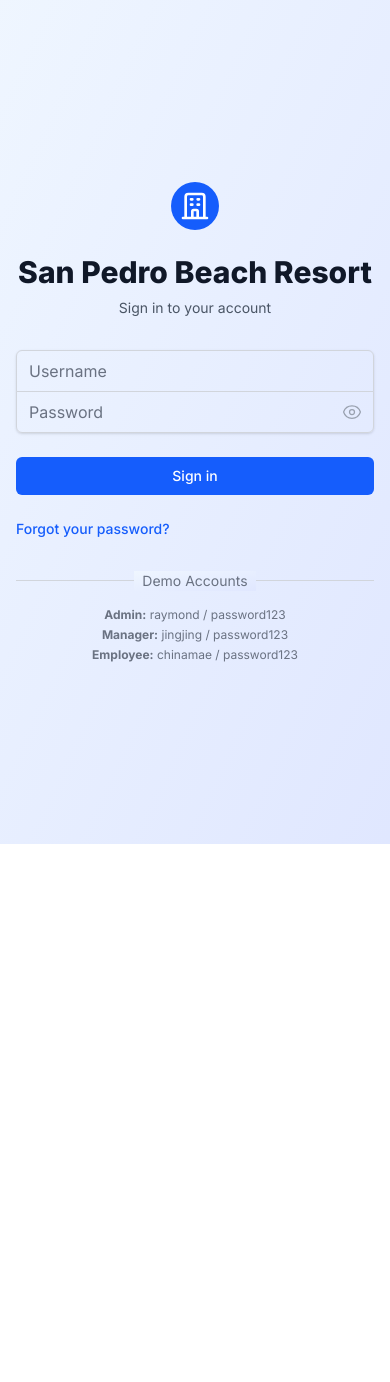
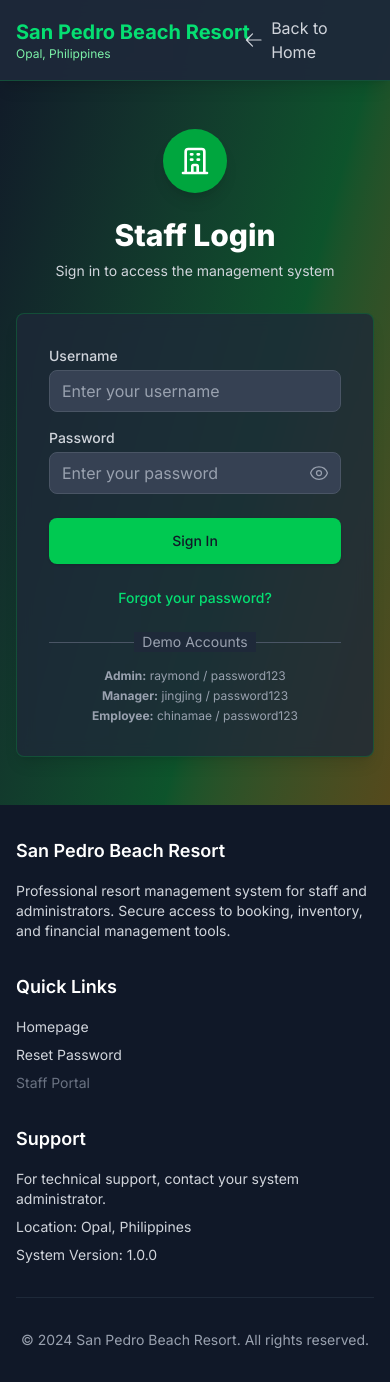
Before and after one commit to nxgdevllc/proj-spbr-booking, a Next.js app: page /login in a window 390 px wide. Before the commit the page ends 844 px from the top, so only its background shows below. Built offline with nearby package versions, Linux system fonts and the light colour scheme; no server answers.

Commit message:
feat: update login page with dark theme, navigation header, and footer to match homepage design

```diff
--- a/src/app/login/page.tsx
+++ b/src/app/login/page.tsx
@@ -2,8 +2,9 @@
 
 import { useState, useEffect } from 'react'
 import { useRouter } from 'next/navigation'
+import Link from 'next/link'
 import { loginUser, isAuthenticated } from '@/lib/auth'
-import { EyeIcon, EyeSlashIcon } from '@heroicons/react/24/outline'
+import { EyeIcon, EyeSlashIcon, ArrowLeftIcon } from '@heroicons/react/24/outline'
 
 export default function LoginPage() {
   const [username, setUsername] = useState('')
@@ -41,26 +42,55 @@ export default function LoginPage() {
   }
 
   return (
-    <div className="min-h-screen bg-gradient-to-br from-blue-50 to-indigo-100 flex items-center justify-center py-12 px-4 sm:px-6 lg:px-8">
+    <div className="min-h-screen bg-gradient-to-br from-gray-900 via-green-900 to-yellow-900">
+      {/* Navigation Header */}
+      <header className="bg-gray-800/95 backdrop-blur-sm shadow-lg border-b border-green-600/30">
+        <div className="max-w-7xl mx-auto px-4 sm:px-6 lg:px-8">
+          <div className="flex justify-between items-center py-4">
+            <div className="flex items-center">
+              <div className="flex-shrink-0">
+                <h1 className="text-xl md:text-2xl font-bold text-green-400">
+                  San Pedro Beach Resort
+                </h1>
+                <p className="text-xs md:text-sm text-green-300">Opal, Philippines</p>
+              </div>
+            </div>
+
+            <div className="flex items-center space-x-4">
+              <Link
+                href="/"
+                className="flex items-center text-gray-300 hover:text-green-400 transition-colors"
+              >
+                <ArrowLeftIcon className="h-5 w-5 mr-2" />
+                Back to Home
+              </Link>
+            </div>
+          </div>
+        </div>
+      </header>
+
+      {/* Login Form */}
+      <div className="flex items-center justify-center py-12 px-4 sm:px-6 lg:px-8">
         <div className="max-w-md w-full space-y-8">
           <div>
-          <div className="mx-auto h-12 w-12 bg-blue-600 rounded-full flex items-center justify-center">
+            <div className="mx-auto h-16 w-16 bg-green-600 rounded-full flex items-center justify-center shadow-lg">
               <svg className="h-8 w-8 text-white" fill="none" stroke="currentColor" viewBox="0 0 24 24">
                 <path strokeLinecap="round" strokeLinejoin="round" strokeWidth={2} d="M19 21V5a2 2 0 00-2-2H7a2 2 0 00-2 2v16m14 0h2m-2 0h-5m-9 0H3m2 0h5M9 7h1m-1 4h1m4-4h1m-1 4h1m-5 10v-5a1 1 0 011-1h2a1 1 0 011 1v5m-4 0h4" />
               </svg>
             </div>
-          <h2 className="mt-6 text-center text-3xl font-extrabold text-gray-900">
-            San Pedro Beach Resort
+            <h2 className="mt-6 text-center text-3xl font-extrabold text-white">
+              Staff Login
             </h2>
-          <p className="mt-2 text-center text-sm text-gray-600">
-            Sign in to your account
+            <p className="mt-2 text-center text-sm text-gray-300">
+              Sign in to access the management system
             </p>
           </div>
 
-        <form className="mt-8 space-y-6" onSubmit={handleSubmit}>
-          <div className="rounded-md shadow-sm -space-y-px">
+          <div className="bg-gray-800/80 backdrop-blur-sm rounded-lg shadow-lg p-8 border border-green-600/30">
+            <form className="space-y-6" onSubmit={handleSubmit}>
+              <div className="space-y-4">
                 <div>
-              <label htmlFor="username" className="sr-only">
+                  <label htmlFor="username" className="block text-sm font-medium text-gray-300 mb-1">
                     Username
                   </label>
                   <input
@@ -68,14 +98,14 @@ export default function LoginPage() {
                     name="username"
                     type="text"
                     required
-                className="appearance-none rounded-none relative block w-full px-3 py-2 border border-gray-300 placeholder-gray-500 text-gray-900 rounded-t-md focus:outline-none focus:ring-blue-500 focus:border-blue-500 focus:z-10 sm:text-sm"
-                placeholder="Username"
+                    className="w-full px-3 py-2 border border-gray-600 rounded-lg bg-gray-700 text-white placeholder-gray-400 focus:outline-none focus:ring-2 focus:ring-green-500 focus:border-transparent"
+                    placeholder="Enter your username"
                     value={username}
                     onChange={(e) => setUsername(e.target.value)}
                   />
                 </div>
                 <div className="relative">
-              <label htmlFor="password" className="sr-only">
+                  <label htmlFor="password" className="block text-sm font-medium text-gray-300 mb-1">
                     Password
                   </label>
                   <input
@@ -83,30 +113,30 @@ export default function LoginPage() {
                     name="password"
                     type={showPassword ? 'text' : 'password'}
                     required
-                className="appearance-none rounded-none relative block w-full px-3 py-2 border border-gray-300 placeholder-gray-500 text-gray-900 rounded-b-md focus:outline-none focus:ring-blue-500 focus:border-blue-500 focus:z-10 sm:text-sm"
-                placeholder="Password"
+                    className="w-full px-3 py-2 border border-gray-600 rounded-lg bg-gray-700 text-white placeholder-gray-400 focus:outline-none focus:ring-2 focus:ring-green-500 focus:border-transparent pr-10"
+                    placeholder="Enter your password"
                     value={password}
                     onChange={(e) => setPassword(e.target.value)}
                   />
                   <button
                     type="button"
-                className="absolute inset-y-0 right-0 pr-3 flex items-center"
+                    className="absolute inset-y-0 right-0 pr-3 flex items-center top-6"
                     onClick={() => setShowPassword(!showPassword)}
                   >
                     {showPassword ? (
-                  <EyeSlashIcon className="h-5 w-5 text-gray-400" />
+                      <EyeSlashIcon className="h-5 w-5 text-gray-400 hover:text-gray-300" />
                     ) : (
-                  <EyeIcon className="h-5 w-5 text-gray-400" />
+                      <EyeIcon className="h-5 w-5 text-gray-400 hover:text-gray-300" />
                     )}
                   </button>
                 </div>
               </div>
 
               {error && (
-            <div className="rounded-md bg-red-50 p-4">
+                <div className="rounded-lg bg-red-900/50 border border-red-600/30 p-4">
                   <div className="flex">
                     <div className="ml-3">
-                  <h3 className="text-sm font-medium text-red-800">
+                      <h3 className="text-sm font-medium text-red-300">
                         {error}
                       </h3>
                     </div>
@@ -118,21 +148,21 @@ export default function LoginPage() {
                 <button
                   type="submit"
                   disabled={loading}
-              className="group relative w-full flex justify-center py-2 px-4 border border-transparent text-sm font-medium rounded-md text-white bg-blue-600 hover:bg-blue-700 focus:outline-none focus:ring-2 focus:ring-offset-2 focus:ring-blue-500 disabled:opacity-50 disabled:cursor-not-allowed"
+                  className="w-full flex justify-center py-3 px-4 border border-transparent rounded-lg shadow-sm text-sm font-medium text-gray-900 bg-green-500 hover:bg-green-600 focus:outline-none focus:ring-2 focus:ring-offset-2 focus:ring-green-500 disabled:opacity-50 disabled:cursor-not-allowed transition-colors"
                 >
                   {loading ? (
-                <div className="animate-spin rounded-full h-5 w-5 border-b-2 border-white"></div>
+                    <div className="animate-spin rounded-full h-5 w-5 border-b-2 border-gray-900"></div>
                   ) : (
-                'Sign in'
+                    'Sign In'
                   )}
                 </button>
               </div>
 
-          <div className="flex items-center justify-between">
+              <div className="flex items-center justify-center">
                 <div className="text-sm">
-              <a href="/forgot-password" className="font-medium text-blue-600 hover:text-blue-500">
+                  <Link href="/forgot-password" className="font-medium text-green-400 hover:text-green-300 transition-colors">
                     Forgot your password?
-              </a>
+                  </Link>
                 </div>
               </div>
             </form>
@@ -140,15 +170,15 @@ export default function LoginPage() {
             <div className="mt-6">
               <div className="relative">
                 <div className="absolute inset-0 flex items-center">
-              <div className="w-full border-t border-gray-300" />
+                  <div className="w-full border-t border-gray-600" />
                 </div>
                 <div className="relative flex justify-center text-sm">
-              <span className="px-2 bg-gradient-to-br from-blue-50 to-indigo-100 text-gray-500">
+                  <span className="px-2 bg-gray-800 text-gray-400">
                     Demo Accounts
                   </span>
                 </div>
               </div>
-          <div className="mt-4 text-xs text-gray-500 text-center space-y-1">
+              <div className="mt-4 text-xs text-gray-400 text-center space-y-1">
                 <p><strong>Admin:</strong> raymond / password123</p>
                 <p><strong>Manager:</strong> jingjing / password123</p>
                 <p><strong>Employee:</strong> chinamae / password123</p>
@@ -156,5 +186,56 @@ export default function LoginPage() {
             </div>
           </div>
         </div>
+      </div>
+
+      {/* Footer */}
+      <footer className="bg-gray-900 text-white mt-auto">
+        <div className="max-w-7xl mx-auto px-4 sm:px-6 lg:px-8 py-8">
+          <div className="grid grid-cols-1 md:grid-cols-3 gap-8">
+            <div>
+              <h4 className="text-lg font-semibold mb-4">San Pedro Beach Resort</h4>
+              <p className="text-gray-300 text-sm">
+                Professional resort management system for staff and administrators.
+                Secure access to booking, inventory, and financial management tools.
+              </p>
+            </div>
+
+            <div>
+              <h4 className="text-lg font-semibold mb-4">Quick Links</h4>
+              <ul className="space-y-2 text-sm text-gray-300">
+                <li>
+                  <Link href="/" className="hover:text-green-400 transition-colors">
+                    Homepage
+                  </Link>
+                </li>
+                <li>
+                  <Link href="/forgot-password" className="hover:text-green-400 transition-colors">
+                    Reset Password
+                  </Link>
+                </li>
+                <li>
+                  <span className="text-gray-500">Staff Portal</span>
+                </li>
+              </ul>
+            </div>
+
+            <div>
+              <h4 className="text-lg font-semibold mb-4">Support</h4>
+              <div className="space-y-2 text-sm text-gray-300">
+                <p>For technical support, contact your system administrator.</p>
+                <p>Location: Opal, Philippines</p>
+                <p>System Version: 1.0.0</p>
+              </div>
+            </div>
+          </div>
+
+          <div className="border-t border-gray-800 mt-8 pt-8 text-center">
+            <p className="text-gray-400 text-sm">
+              © 2024 San Pedro Beach Resort. All rights reserved.
+            </p>
+          </div>
+        </div>
+      </footer>
+    </div>
   )
 }
--- a/src/app/page.tsx
+++ b/src/app/page.tsx
@@ -122,17 +122,17 @@ export default function Home() {
   }
 
   return (
-    <div className="min-h-screen bg-gradient-to-br from-green-50 via-yellow-50 to-green-100">
+    <div className="min-h-screen bg-gradient-to-br from-gray-900 via-green-900 to-yellow-900">
       {/* Desktop Navigation */}
-      <header className="hidden md:block bg-white shadow-md border-b border-green-200">
+      <header className="hidden md:block bg-gray-800/95 backdrop-blur-sm shadow-lg border-b border-green-600/30">
         <div className="max-w-7xl mx-auto px-4 sm:px-6 lg:px-8">
           <div className="flex justify-between items-center py-4">
             <div className="flex items-center">
               <div className="flex-shrink-0">
-                <h1 className="text-2xl font-bold text-green-800">
+                <h1 className="text-2xl font-bold text-green-400">
                   San Pedro Beach Resort
                 </h1>
-                <p className="text-sm text-green-600">Opal, Philippines</p>
+                <p className="text-sm text-green-300">Opal, Philippines</p>
               </div>
             </div>
 
@@ -141,8 +141,8 @@ export default function Home() {
                 onClick={() => setActiveSection('hero')}
                 className={`text-sm font-medium transition-colors ${
                   activeSection === 'hero'
-                    ? 'text-green-700 border-b-2 border-green-600'
-                    : 'text-gray-700 hover:text-green-600'
+                    ? 'text-green-400 border-b-2 border-green-400'
+                    : 'text-gray-300 hover:text-green-400'
                 }`}
               >
                 Home
@@ -151,8 +151,8 @@ export default function Home() {
                 onClick={() => setActiveSection('booking')}
                 className={`text-sm font-medium transition-colors ${
                   activeSection === 'booking'
-                    ? 'text-green-700 border-b-2 border-green-600'
-                    : 'text-gray-700 hover:text-green-600'
+                    ? 'text-green-400 border-b-2 border-green-400'
+                    : 'text-gray-300 hover:text-green-400'
                 }`}
               >
                 Book Now
@@ -161,8 +161,8 @@ export default function Home() {
                 onClick={() => setActiveSection('store')}
                 className={`text-sm font-medium transition-colors ${
                   activeSection === 'store'
-                    ? 'text-green-700 border-b-2 border-green-600'
-                    : 'text-gray-700 hover:text-green-600'
+                    ? 'text-green-400 border-b-2 border-green-400'
+                    : 'text-gray-300 hover:text-green-400'
                 }`}
               >
                 Store
@@ -171,8 +171,8 @@ export default function Home() {
                 onClick={() => setActiveSection('contact')}
                 className={`text-sm font-medium transition-colors ${
                   activeSection === 'contact'
-                    ? 'text-green-700 border-b-2 border-green-600'
-                    : 'text-gray-700 hover:text-green-600'
+                    ? 'text-green-400 border-b-2 border-green-400'
+                    : 'text-gray-300 hover:text-green-400'
                 }`}
               >
                 Contact
@@ -197,15 +197,15 @@ export default function Home() {
       </header>
 
       {/* Mobile Navigation */}
-      <header className="md:hidden bg-white shadow-md border-b border-green-200">
+      <header className="md:hidden bg-gray-800/95 backdrop-blur-sm shadow-lg border-b border-green-600/30">
         <div className="max-w-7xl mx-auto px-4 sm:px-6 lg:px-8">
           <div className="flex justify-between items-center py-3">
             <div className="flex items-center">
               <div className="flex-shrink-0">
-                <h1 className="text-lg font-bold text-green-800">
+                <h1 className="text-lg font-bold text-green-400">
                   San Pedro Beach Resort
                 </h1>
-                <p className="text-xs text-green-600">Opal, Philippines</p>
+                <p className="text-xs text-green-300">Opal, Philippines</p>
               </div>
             </div>
 
@@ -242,7 +242,7 @@ export default function Home() {
 
         {/* Mobile Menu Dropdown */}
         {mobileMenuOpen && (
-          <div className="bg-white border-t border-green-200 shadow-lg">
+          <div className="bg-gray-800/95 backdrop-blur-sm border-t border-green-600/30 shadow-lg">
             <div className="max-w-7xl mx-auto px-4 py-3">
               <div className="flex flex-col space-y-1">
                                  <button
@@ -252,8 +252,8 @@ export default function Home() {
                    }}
                    className={`text-left py-3 px-4 rounded-lg text-sm font-medium transition-colors ${
                      activeSection === 'hero'
-                      ? 'bg-green-100 text-green-700'
-                      : 'text-gray-700 hover:bg-green-50 hover:text-green-600'
+                       ? 'bg-green-900/50 text-green-400'
+                       : 'text-gray-300 hover:bg-green-900/30 hover:text-green-400'
                    }`}
                  >
                    🏠 Home
@@ -265,8 +265,8 @@ export default function Home() {
                    }}
                    className={`text-left py-3 px-4 rounded-lg text-sm font-medium transition-colors ${
                      activeSection === 'booking'
-                      ? 'bg-green-100 text-green-700'
-                      : 'text-gray-700 hover:bg-green-50 hover:text-green-600'
+                       ? 'bg-green-900/50 text-green-400'
+                       : 'text-gray-300 hover:bg-green-900/30 hover:text-green-400'
                    }`}
                  >
                    📅 Book Now
@@ -278,8 +278,8 @@ export default function Home() {
                    }}
                    className={`text-left py-3 px-4 rounded-lg text-sm font-medium transition-colors ${
                      activeSection === 'store'
-                      ? 'bg-green-100 text-green-700'
-                      : 'text-gray-700 hover:bg-green-50 hover:text-green-600'
+                       ? 'bg-green-900/50 text-green-400'
+                       : 'text-gray-300 hover:bg-green-900/30 hover:text-green-400'
                    }`}
                  >
                    🛍️ Store
@@ -291,8 +291,8 @@ export default function Home() {
                    }}
                    className={`text-left py-3 px-4 rounded-lg text-sm font-medium transition-colors ${
                      activeSection === 'contact'
-                      ? 'bg-green-100 text-green-700'
-                      : 'text-gray-700 hover:bg-green-50 hover:text-green-600'
+                       ? 'bg-green-900/50 text-green-400'
+                       : 'text-gray-300 hover:bg-green-900/30 hover:text-green-400'
                    }`}
                  >
                    📞 Contact
@@ -306,7 +306,7 @@ export default function Home() {
       {/* Hero Section */}
       {activeSection === 'hero' && (
         <section className="relative min-h-screen flex items-center justify-center">
-          <div className="absolute inset-0 bg-gradient-to-r from-green-800/30 to-yellow-600/30"></div>
+          <div className="absolute inset-0 bg-gradient-to-r from-black/40 to-green-900/40"></div>
           <div className="relative max-w-7xl mx-auto px-4 sm:px-6 lg:px-8 text-center">
             <div className="mb-8">
               <SunIcon className="h-16 w-16 text-yellow-400 mx-auto mb-4" />
@@ -320,24 +320,24 @@ export default function Home() {
             </div>
 
                            <div className="grid grid-cols-1 md:grid-cols-3 gap-6 mb-12">
-                 <div className="bg-white/90 backdrop-blur-sm rounded-lg shadow-lg p-6">
-                   <div className="h-12 w-12 text-green-600 mx-auto mb-4 flex items-center justify-center">
+                 <div className="bg-gray-800/80 backdrop-blur-sm rounded-lg shadow-lg p-6 border border-green-600/30">
+                   <div className="h-12 w-12 text-green-400 mx-auto mb-4 flex items-center justify-center">
                      <span className="text-2xl">🌊</span>
                    </div>
-                   <h3 className="text-lg font-semibold text-gray-900 mb-2">Beachfront Location</h3>
-                   <p className="text-gray-600">Direct access to pristine beaches with crystal clear waters</p>
+                   <h3 className="text-lg font-semibold text-white mb-2">Beachfront Location</h3>
+                   <p className="text-gray-300">Direct access to pristine beaches with crystal clear waters</p>
                  </div>
-                 <div className="bg-white/90 backdrop-blur-sm rounded-lg shadow-lg p-6">
-                   <div className="h-12 w-12 text-yellow-600 mx-auto mb-4 flex items-center justify-center">
+                 <div className="bg-gray-800/80 backdrop-blur-sm rounded-lg shadow-lg p-6 border border-yellow-600/30">
+                   <div className="h-12 w-12 text-yellow-400 mx-auto mb-4 flex items-center justify-center">
                      <span className="text-2xl">🏖️</span>
                    </div>
-                   <h3 className="text-lg font-semibold text-gray-900 mb-2">Comfortable Accommodations</h3>
-                   <p className="text-gray-600">Cozy rooms and cottages perfect for families and groups</p>
+                   <h3 className="text-lg font-semibold text-white mb-2">Comfortable Accommodations</h3>
+                   <p className="text-gray-300">Cozy rooms and cottages perfect for families and groups</p>
                  </div>
-                 <div className="bg-white/90 backdrop-blur-sm rounded-lg shadow-lg p-6">
-                   <StarIcon className="h-12 w-12 text-green-600 mx-auto mb-4" />
-                   <h3 className="text-lg font-semibold text-gray-900 mb-2">5-Star Experience</h3>
-                   <p className="text-gray-600">Exceptional service and amenities for your perfect stay</p>
+                 <div className="bg-gray-800/80 backdrop-blur-sm rounded-lg shadow-lg p-6 border border-green-600/30">
+                   <StarIcon className="h-12 w-12 text-green-400 mx-auto mb-4" />
+                   <h3 className="text-lg font-semibold text-white mb-2">5-Star Experience</h3>
+                   <p className="text-gray-300">Exceptional service and amenities for your perfect stay</p>
                  </div>
                </div>
 
@@ -361,33 +361,33 @@ export default function Home() {
 
       {/* Booking Section */}
       {activeSection === 'booking' && (
-        <section className="py-16 bg-white">
+        <section className="py-16 bg-gray-900">
           <div className="max-w-7xl mx-auto px-4 sm:px-6 lg:px-8">
             <div className="text-center mb-12">
-              <h2 className="text-4xl font-bold text-gray-900 mb-4">Book Your Perfect Stay</h2>
-              <p className="text-xl text-gray-600">Choose your dates and accommodation for an unforgettable experience</p>
+              <h2 className="text-4xl font-bold text-white mb-4">Book Your Perfect Stay</h2>
+              <p className="text-xl text-gray-300">Choose your dates and accommodation for an unforgettable experience</p>
             </div>
 
-                         <div className="bg-gradient-to-r from-green-50 to-yellow-50 rounded-xl shadow-lg p-8">
+                         <div className="bg-gradient-to-r from-gray-800 to-gray-700 rounded-xl shadow-lg p-8 border border-green-600/30">
               <form onSubmit={submitBooking} className="grid grid-cols-1 md:grid-cols-5 gap-4 mb-8">
                 <div>
-                  <label className="block text-sm font-medium text-gray-700 mb-1">Check-in</label>
+                                     <label className="block text-sm font-medium text-gray-300 mb-1">Check-in</label>
                                      <input
                      type="date"
                      required
                      value={booking.checkIn}
                      onChange={e => setBooking({ ...booking, checkIn: e.target.value })}
-                     className="w-full border border-gray-300 rounded-lg px-3 py-2 focus:outline-none focus:ring-2 focus:ring-green-500"
+                     className="w-full border border-gray-600 rounded-lg px-3 py-2 bg-gray-700 text-white focus:outline-none focus:ring-2 focus:ring-green-500"
                    />
                 </div>
                 <div>
-                  <label className="block text-sm font-medium text-gray-700 mb-1">Check-out</label>
+                                     <label className="block text-sm font-medium text-gray-300 mb-1">Check-out</label>
                                      <input
                      type="date"
                      required
                      value={booking.checkOut}
                      onChange={e => setBooking({ ...booking, checkOut: e.target.value })}
-                     className="w-full border border-gray-300 rounded-lg px-3 py-2 focus:outline-none focus:ring-2 focus:ring-green-500"
+                     className="w-full border border-gray-600 rounded-lg px-3 py-2 bg-gray-700 text-white focus:outline-none focus:ring-2 focus:ring-green-500"
                    />
                 </div>
                 <div>
```
Lines whose indentation alone changed are shown as unchanged.
